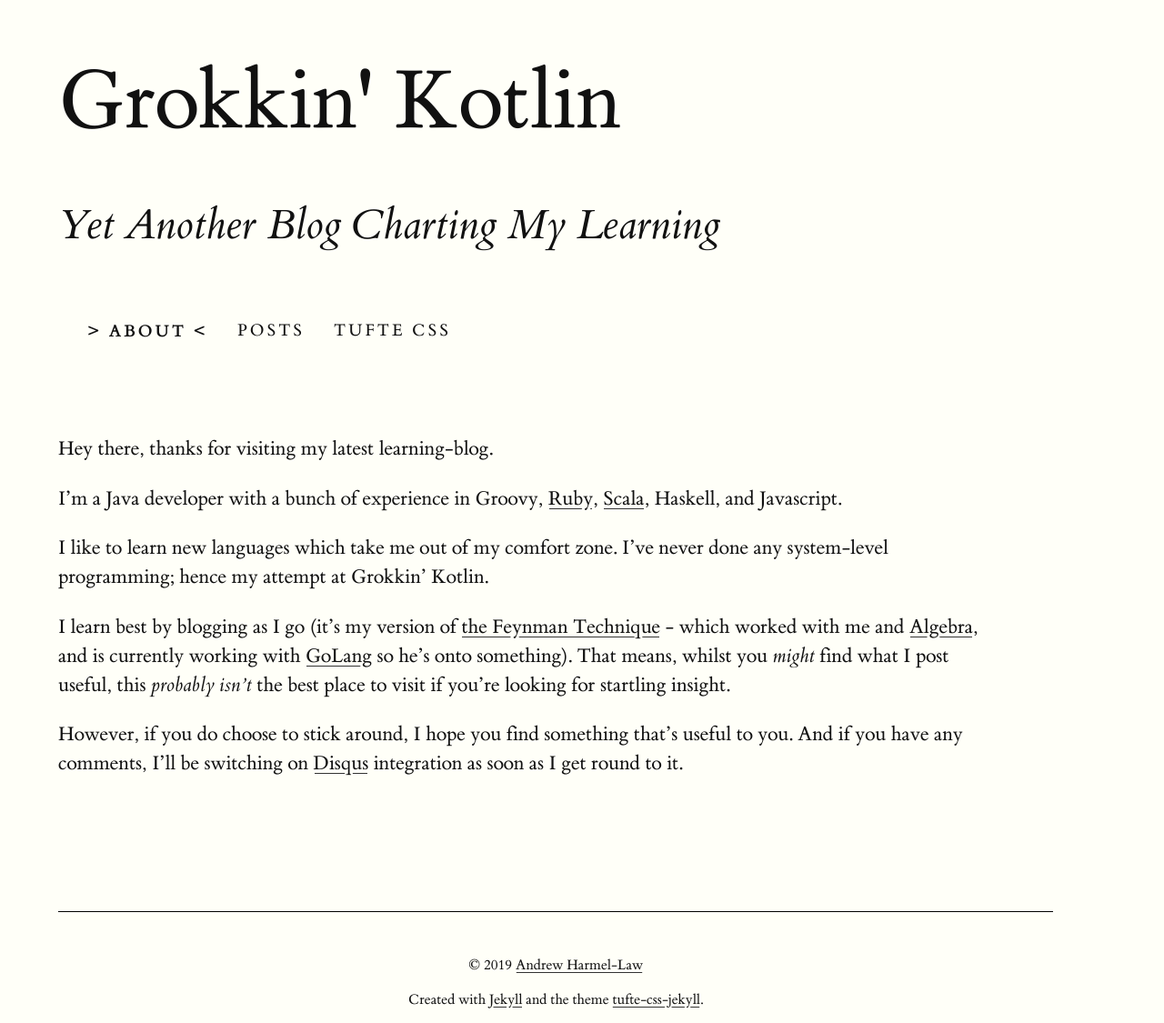
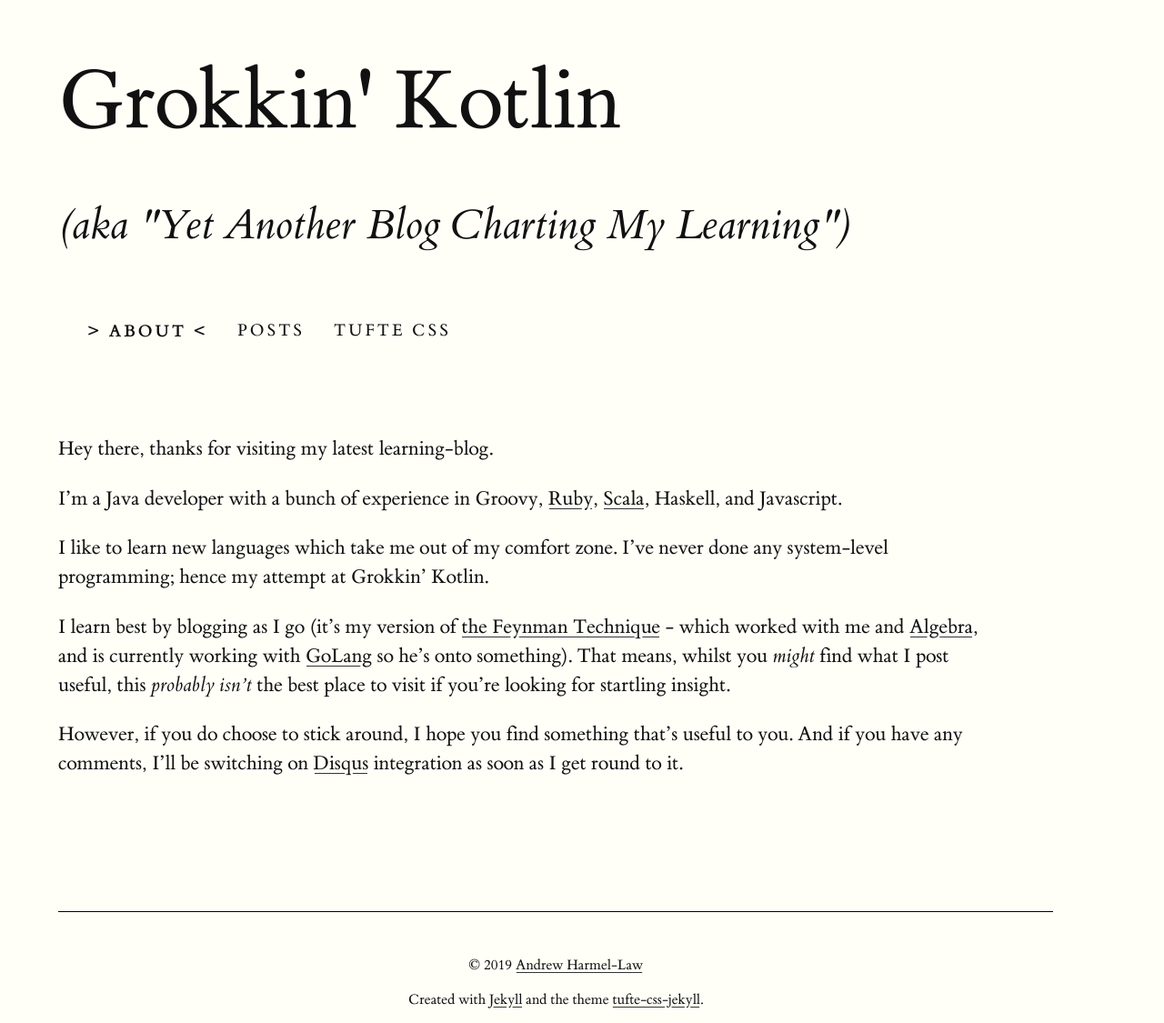
Before and after one commit to grokkinkotlin/grokkinkotlin.github.com, a Jekyll site: the page built from index.md, in a window 1280 px wide. Shown: the whole page at 91% size. Built offline with Jekyll 4.4.1, drawn with Linux system fonts in a browser that asks for light colours.

Commit message:
Commit changes in src

```diff
--- a/_config.yml
+++ b/_config.yml
@@ -3,7 +3,7 @@ baseurl:
 title: Grokkin' Kotlin
 # Whether the header (with large title and subtitle) should be displayed
 header: true
-subtitle: Yet Another Blog Charting My Learning
+subtitle: (aka "Yet Another Blog Charting My Learning")
 author: Andrew Harmel-Law
 email: andrew [at] harmel-law [dot] com
 description: A blog about the things I learn, and the thoughts I have, as I learn Kotlin.
```
